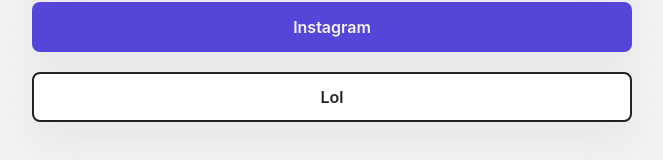
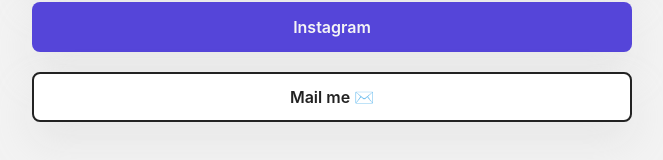
Before and after one commit to haneenmahd/linked, a React (Vite) app: page / in a window 1280 px wide. Shown: the part 518-678 px from the top of the page, without its empty margins (308-971 px from the left). Built offline with nearby package versions, Linux system fonts and the light colour scheme.

Commit message:
core: change mail me link

```diff
--- a/src/App.tsx
+++ b/src/App.tsx
@@ -37,8 +37,8 @@
             colorSet: LinkTheme.INSTAGRAM_THEME,
           },
           {
-            linkUrl: "https://instagram.com/haneenmahdin",
-            placeholder: "Lol",
+            linkUrl: "mailto:admin@example.com",
+            placeholder: "Mail me ✉️",
             colorSet: LinkTheme.PORTFOLIO_THEME,
           },
         ]}
--- a/src/components/Header/Header.types.ts
+++ b/src/components/Header/Header.types.ts
@@ -16,5 +16,6 @@
 
 export interface HeaderAvatarProps {
   shadowType?: AvatarShadowType;
+  /** Sets if the shadow needs to be animated like a wave */
   isShadowAnimated?: boolean; // NOTE: reflection will not be animated
 }
```
